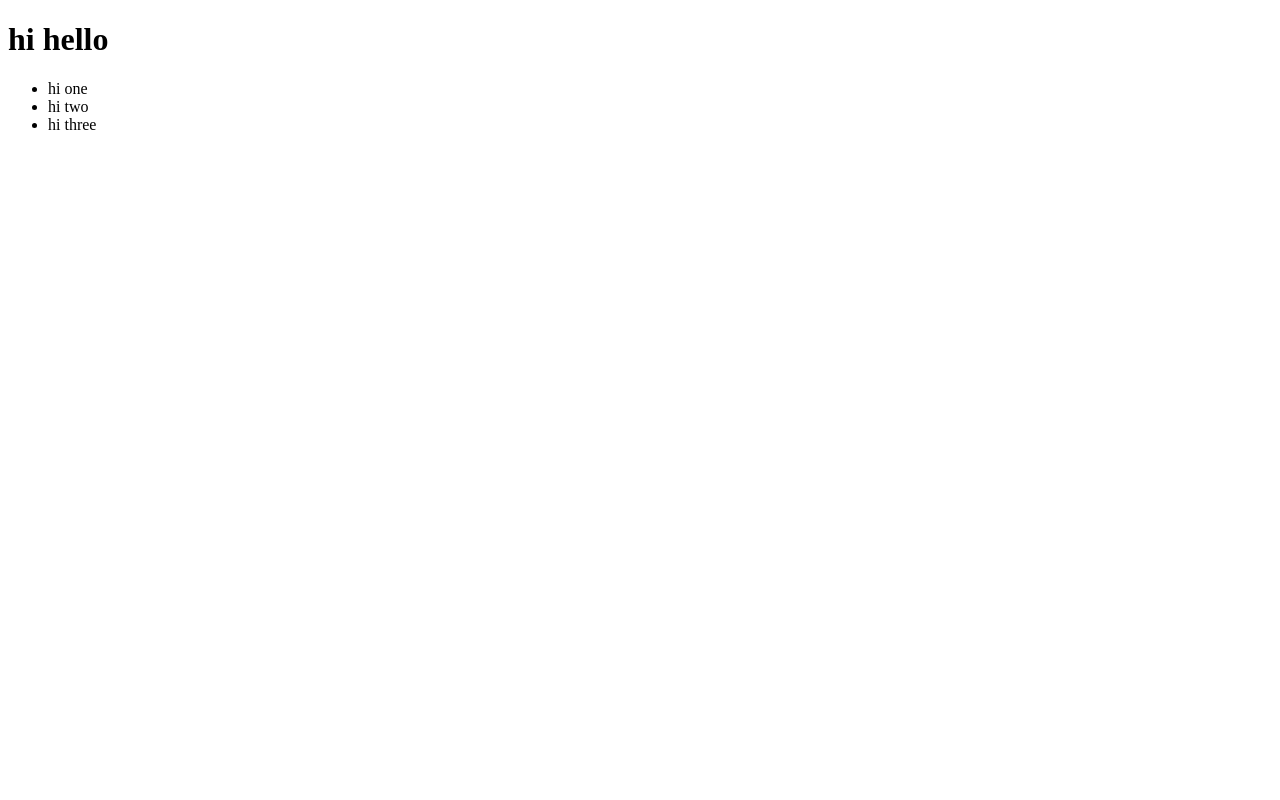
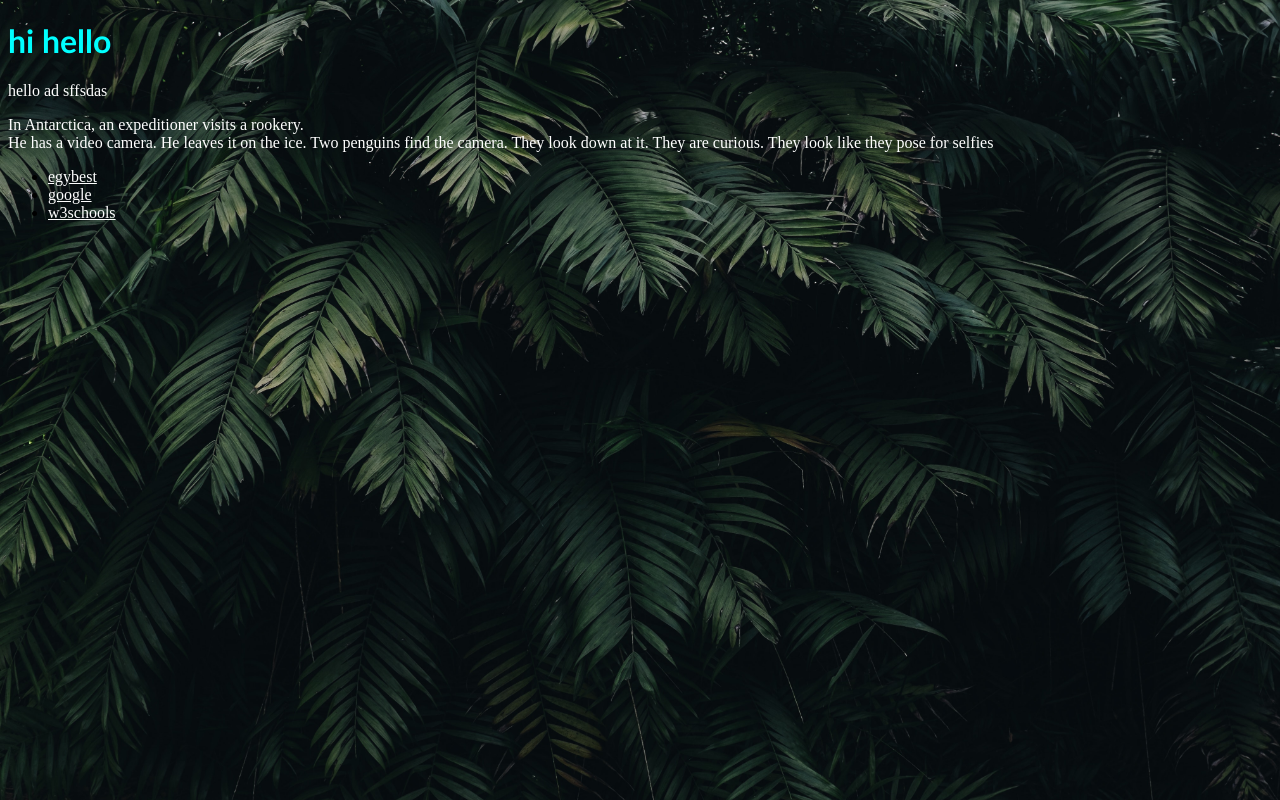
Before and after one commit to Humam-Dwikat/web1-course, a plain HTML site: page index.html in a window 1280 px wide. Drawn offline with Linux system fonts and the light colour scheme.

Commit message:
new file

```diff
--- a/index.html
+++ b/index.html
@@ -5,14 +5,22 @@
     <meta http-equiv="X-UA-Compatible" content="IE=edge">
     <meta name="viewport" content="width=device-width, initial-scale=1.0">
     <title>Document</title>
+    <link rel="stylesheet" href="style.css">
 </head>
 <body>
     <h1>hi hello</h1>
-    <ul>
-        <li>hi one</li>
-        <li >hi two</li>
-        <li>hi three</li>
+    <p>hello ad sffsdas </p>
+    <p >In Antarctica, an expeditioner visits a rookery.<br> He has a video camera. He leaves it on the ice.
+        Two penguins find the camera. They look down at it. They are curious. They look like they pose for selfies</p>
+
+
+
+    <ul >
+        <li ><a href="https://been.egybest.com/"> egybest</a></li>
+        <li ><a href="https://google.com/">google</a> </li>
+        <li><a href="https://www.w3schools.com/html/tryit.asp?filename=tryhtml_images_background7">w3schools</li>
     </ul>
+
 
 </body>
 </html>
--- /dev/null
+++ b/style.css
@@ -0,0 +1,20 @@
+body{
+    background-image:url("pexels-cátia-matos-1072179.jpg") ;
+
+  background-size: cover;
+
+
+
+
+}
+
+h1{color: aqua;
+font-family: 'Gill Sans', 'Gill Sans MT', Calibri, 'Trebuchet MS', sans-serif ;
+}
+li a{
+
+   color:white;
+}
+p{
+    color:white;
+}
```
Also changed, not shown: pexels-cátia-matos-1072179.jpg (added).
